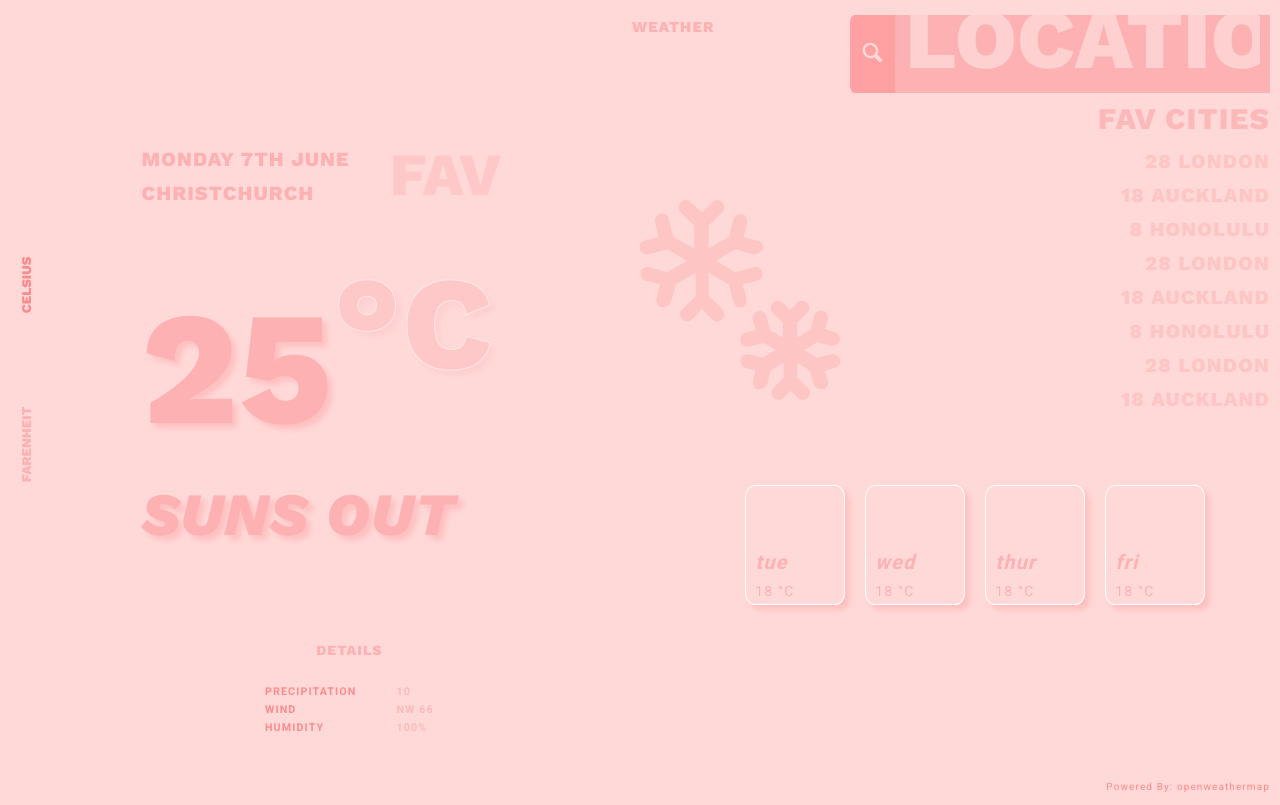
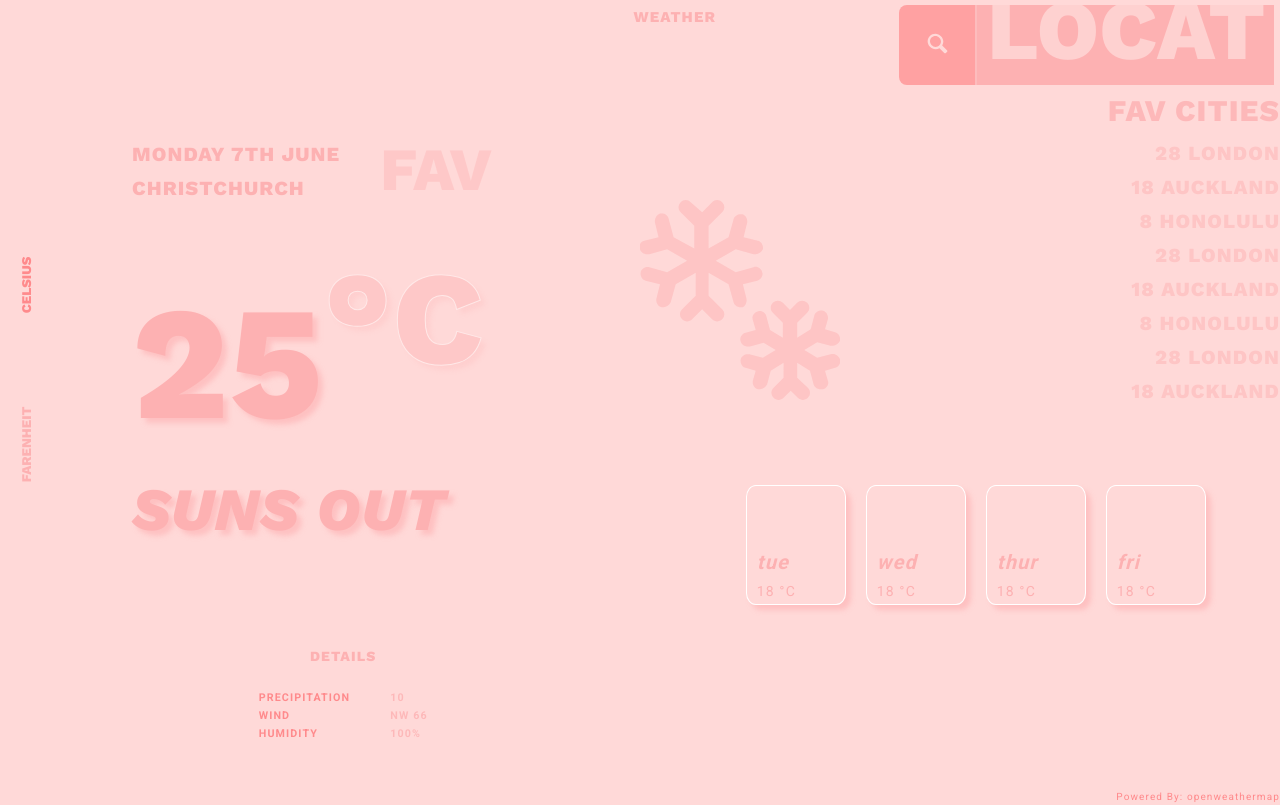
Before and after one commit to KirianaBrown/weather, a website built with webpack: page src/index.html in a window 1280 px wide. Built offline with nearby package versions, Linux system fonts and the light colour scheme; a web font is replaced by a local one.

Commit message:
wrap search into form

```diff
--- a/src/index.html
+++ b/src/index.html
@@ -75,13 +75,14 @@
         <div class="container-action">
             <h1 class="responsive-search-heading">New Search</h1>
             <div class="container-action-search">
-                <button class="container-action-search-btn">
-                    <svg class="search__icon container-action-search-icon">
-                        <use href="img/icons.svg#icon-magnifying-glass"></use>
-                    </svg>
-                </button>
-
-                <input type="text" class="container-action-search--input" placeholder="location" />
+                <form class="container-action-search--form">
+                    <button type="submit" class="container-action-search-btn">
+                        <svg class="search__icon container-action-search-icon">
+                            <use href="img/icons.svg#icon-magnifying-glass"></use>
+                        </svg>
+                    </button>
+                    <input type="text" class="container-action-search--input" placeholder="location" />
+                </form>
             </div>
             <div class="container-action-favourites">
                 <h2 class="container-action-favourites-heading">Fav Cities</h2>
--- a/src/sass/layout/_container_action.scss
+++ b/src/sass/layout/_container_action.scss
@@ -2,6 +2,11 @@
     &-search {
         display: flex;
         justify-content: flex-end;
+        &--form {
+            width: 70%;
+            display: flex;
+            // background-color: #fff;
+        }
         &-btn {
             background-color: $color-dusk;
             opacity: .7;
@@ -9,6 +14,10 @@
             padding: 1rem;
             border-top-left-radius: 10%;
             border-bottom-left-radius: 10%;
+            width: 20.5%;
+            height: 100%;
+            cursor: pointer;
+            border-right: 2px solid $color-rosy;
         }
         &-icon {
             fill: $color-peach;
@@ -19,12 +28,14 @@
         &--input {
             background-color: $color-rosy;
             padding: 1rem;
-            width: 70%;
+            width: 78%;
+            height: 100%;
             font-family: $heading-font;
             border: none;
             font-size: 4rem;
             font-weight: 500;
             color: $color-dusk;
+            margin: 0!important;
             &::placeholder {
                 color: $color-peach;
                 opacity: .8;
--- a/src/sass/layout/_layout.scss
+++ b/src/sass/layout/_layout.scss
@@ -1,5 +1,6 @@
 body {
     margin-top: -20rem;
+    padding: 0;
 }
 
 .day {
```
